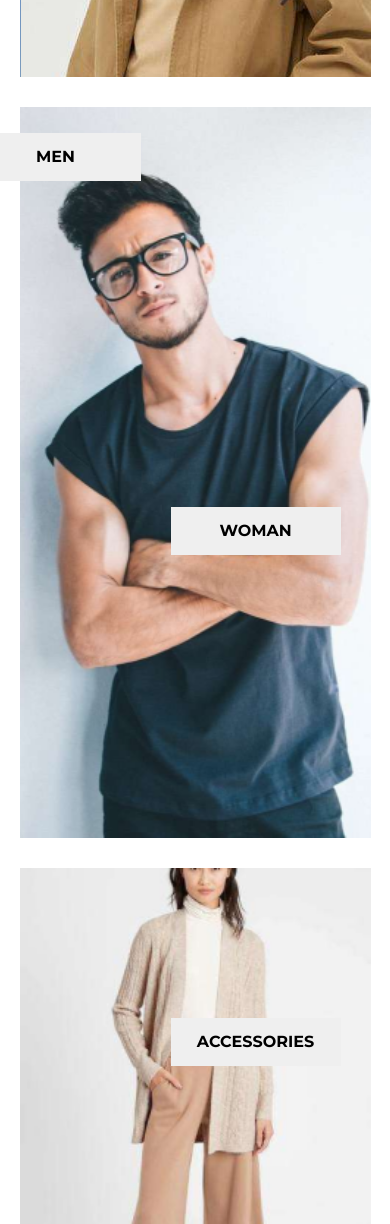
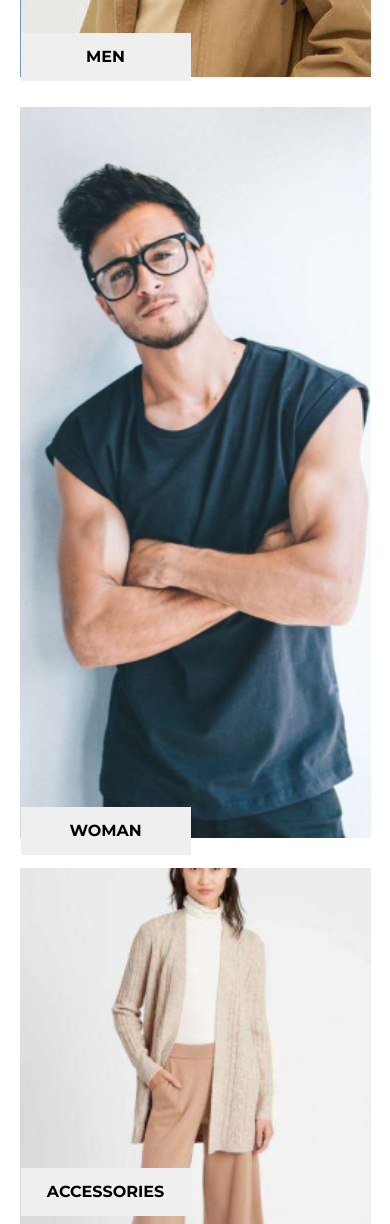
Before and after one commit to mtsteo/desafiocompass, a plain HTML site: page index.html in a window 390 px wide. Shown: the part 1520-2744 px from the top of the page. Drawn offline with nearby package versions, Linux system fonts and the light colour scheme.

Commit message:
FEAT: Buttons on Editor's section image ok!

```diff
--- a/css/style.css
+++ b/css/style.css
@@ -953,6 +953,22 @@ html {
     row-gap: 30px;
   }
 
+  .buttonGrid1 {
+    margin-top: 300px;
+    margin-left: -350px;
+  }
+
+  .buttonGrid2 {
+    margin-left: -350px;
+    margin-top: 700px;
+
+  }
+
+  .buttonGrid3 {
+    margin-top: 300px;
+    margin-left: -350px;
+  }
+
   .bestsellers {
     padding-top: 80rem;
   }
```
